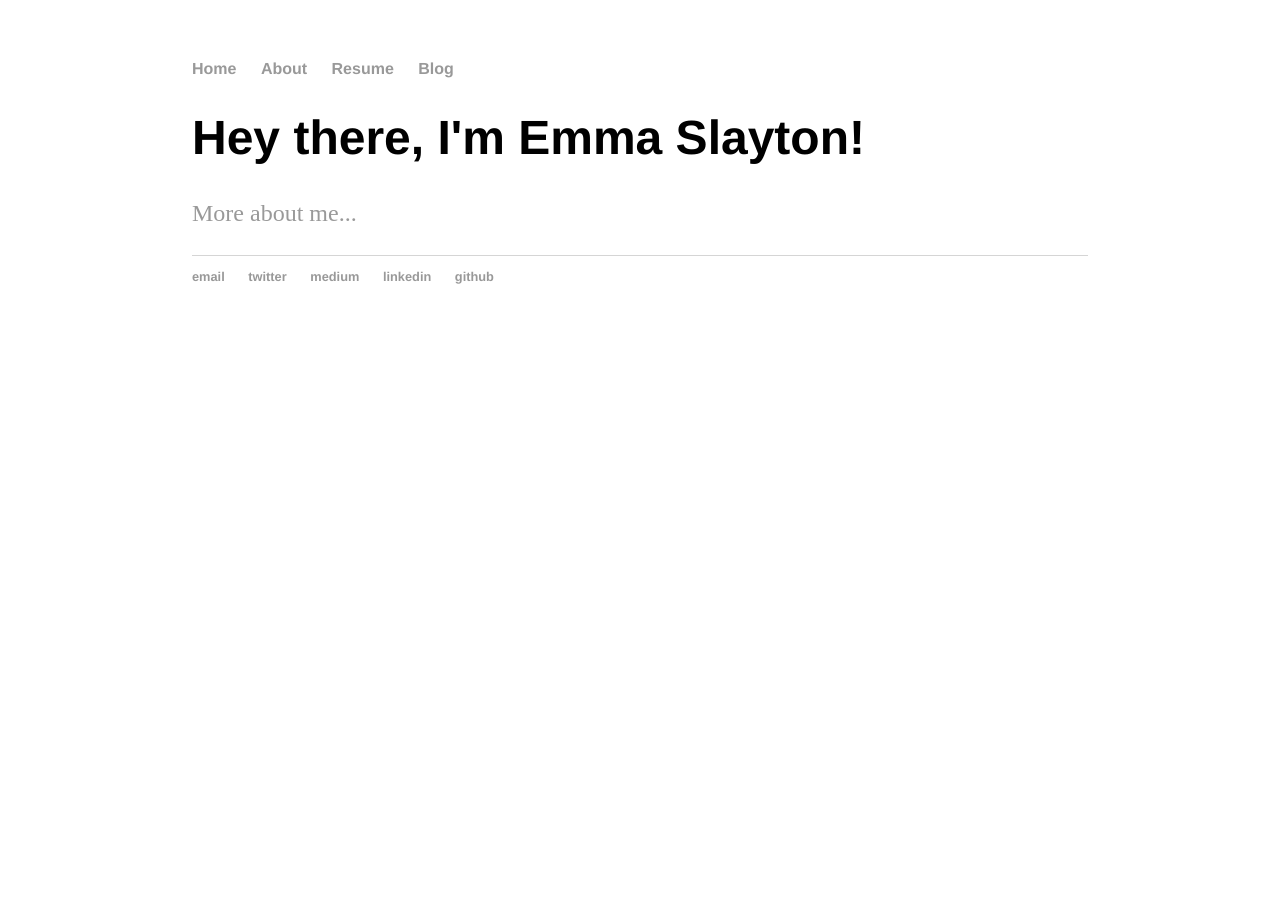
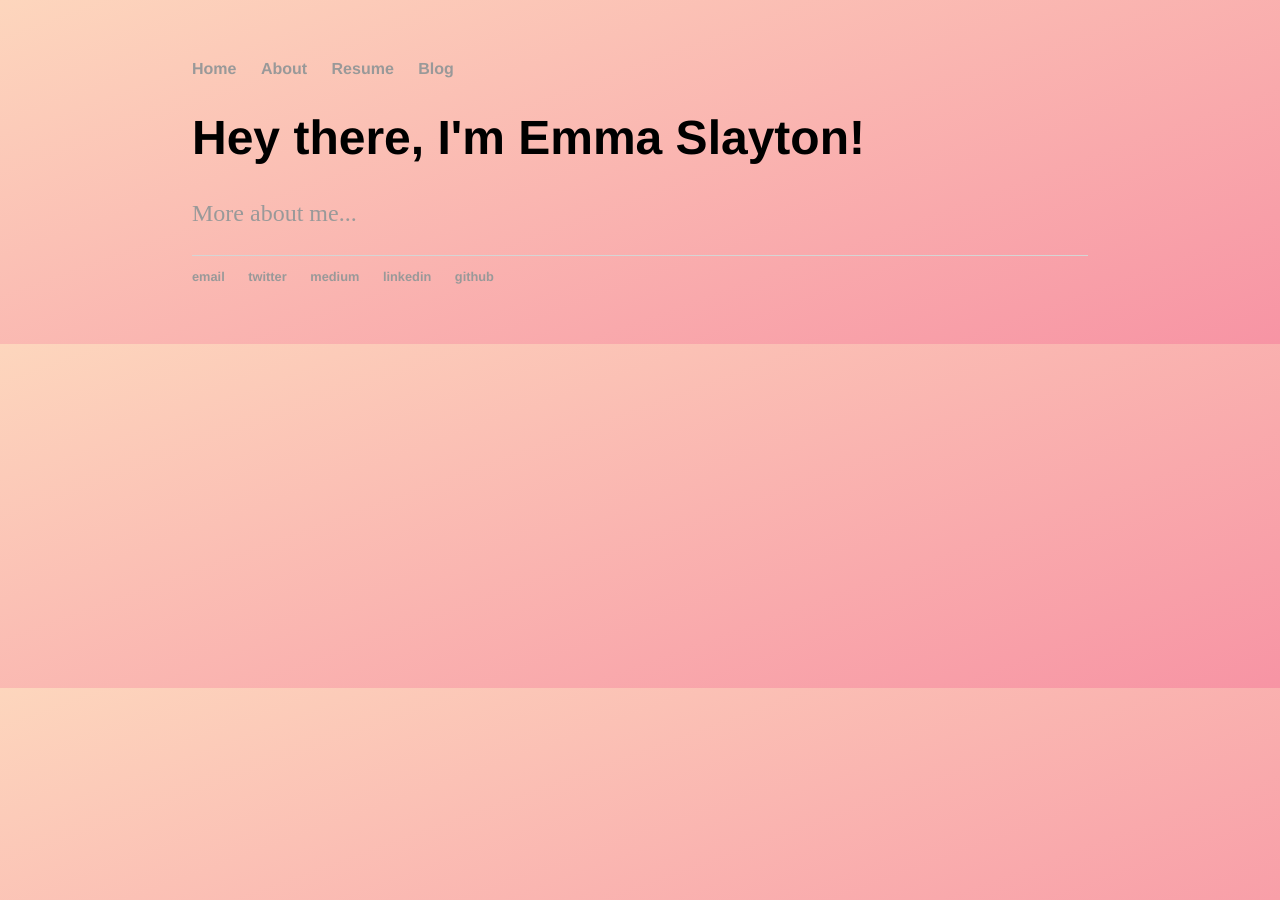
Before and after one commit to emmaslayton/emmaslayton.github.io, a Jekyll site: the page built from index.html, in a window 1280 px wide. Built offline with Jekyll 4.4.1, drawn with Linux system fonts in a browser that asks for light colours.

Commit message:
Update main.css

```diff
--- a/css/main.css
+++ b/css/main.css
@@ -1,4 +1,5 @@
 body {
+    background-image: linear-gradient(-20deg, #f794a4 0%, #fdd6bd 100%);
     margin: 60px auto;
     width: 70%;
 }
```
